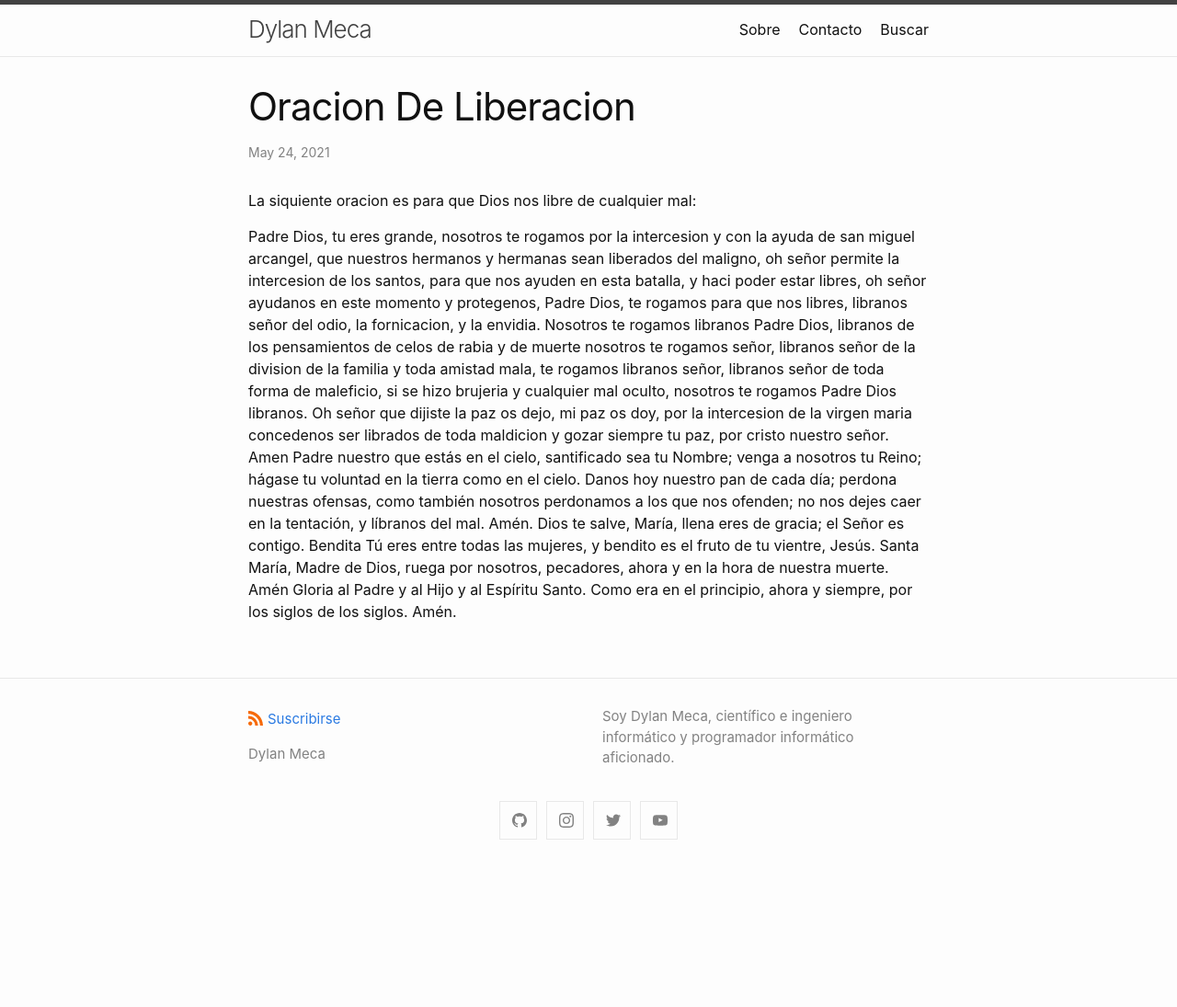
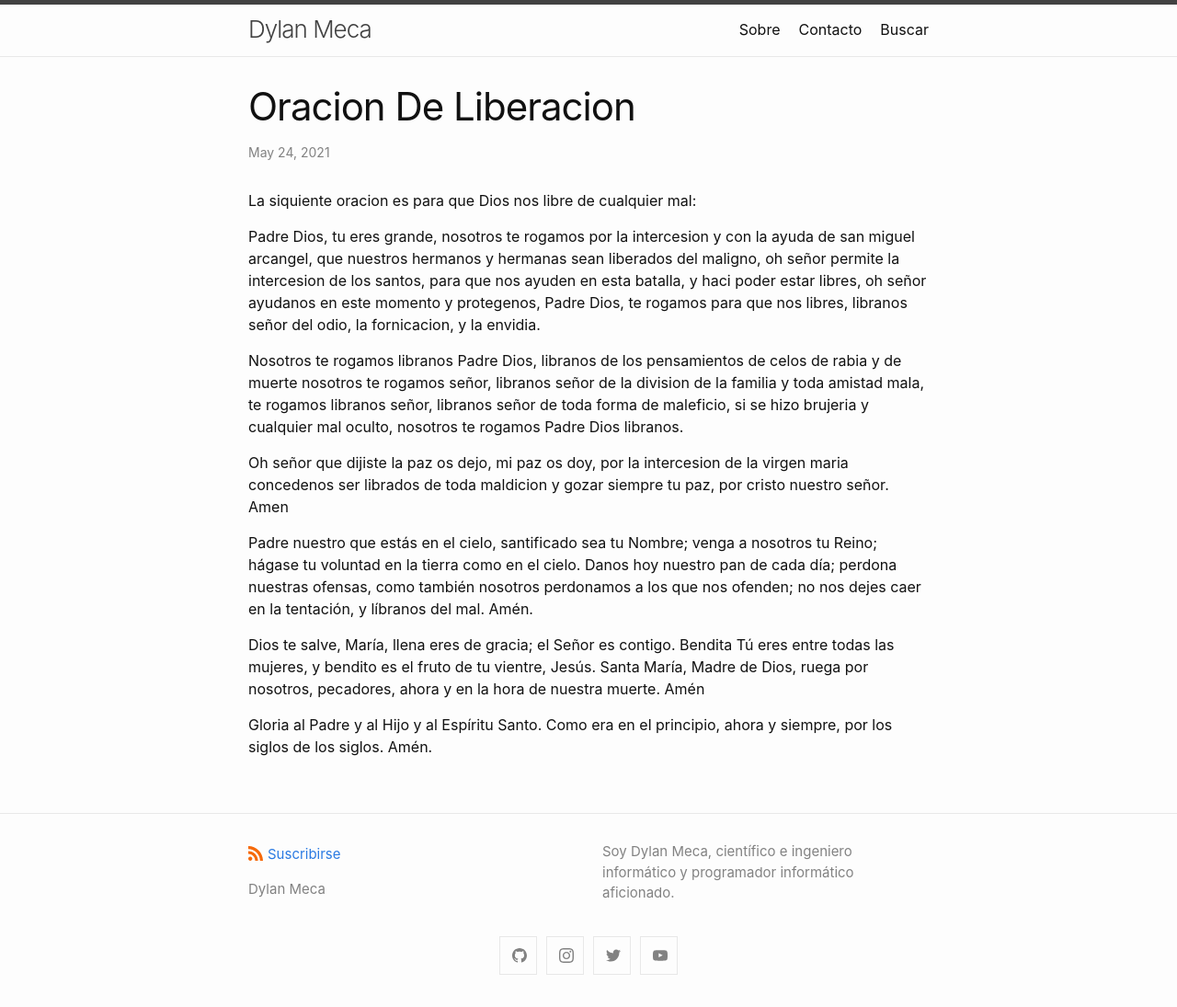
Before and after one commit to dylanmeca/dylanmeca.github.io, a Jekyll site: the page built from _posts/2021-05-24-Oracion-de-liberacion.md, in a window 1280 px wide. Shown: the whole page at 92% size. Built offline with Jekyll 4.4.1, drawn with Linux system fonts in a browser that asks for light colours; a script that is not in the unit is left out; comment, search, counter and statistics services are not loaded; before the commit the page ends 948 px from its top, so only the background shows below that.

Commit message:
Update 2021-05-24-Oracion-de-liberacion.md

```diff
--- a/_posts/2021-05-24-Oracion-de-liberacion.md
+++ b/_posts/2021-05-24-Oracion-de-liberacion.md
@@ -9,8 +9,6 @@
 ---
 
 La siquiente oracion es para que Dios nos libre de cualquier mal:
-
-<div id="oracion">
 
 Padre Dios, tu eres grande,
 nosotros te rogamos por la intercesion y con la ayuda de san miguel arcangel, que nuestros
@@ -50,5 +48,3 @@
 Como era en el principio,
 ahora y siempre,
 por los siglos de los siglos. Amén.
-
-</div>
```
